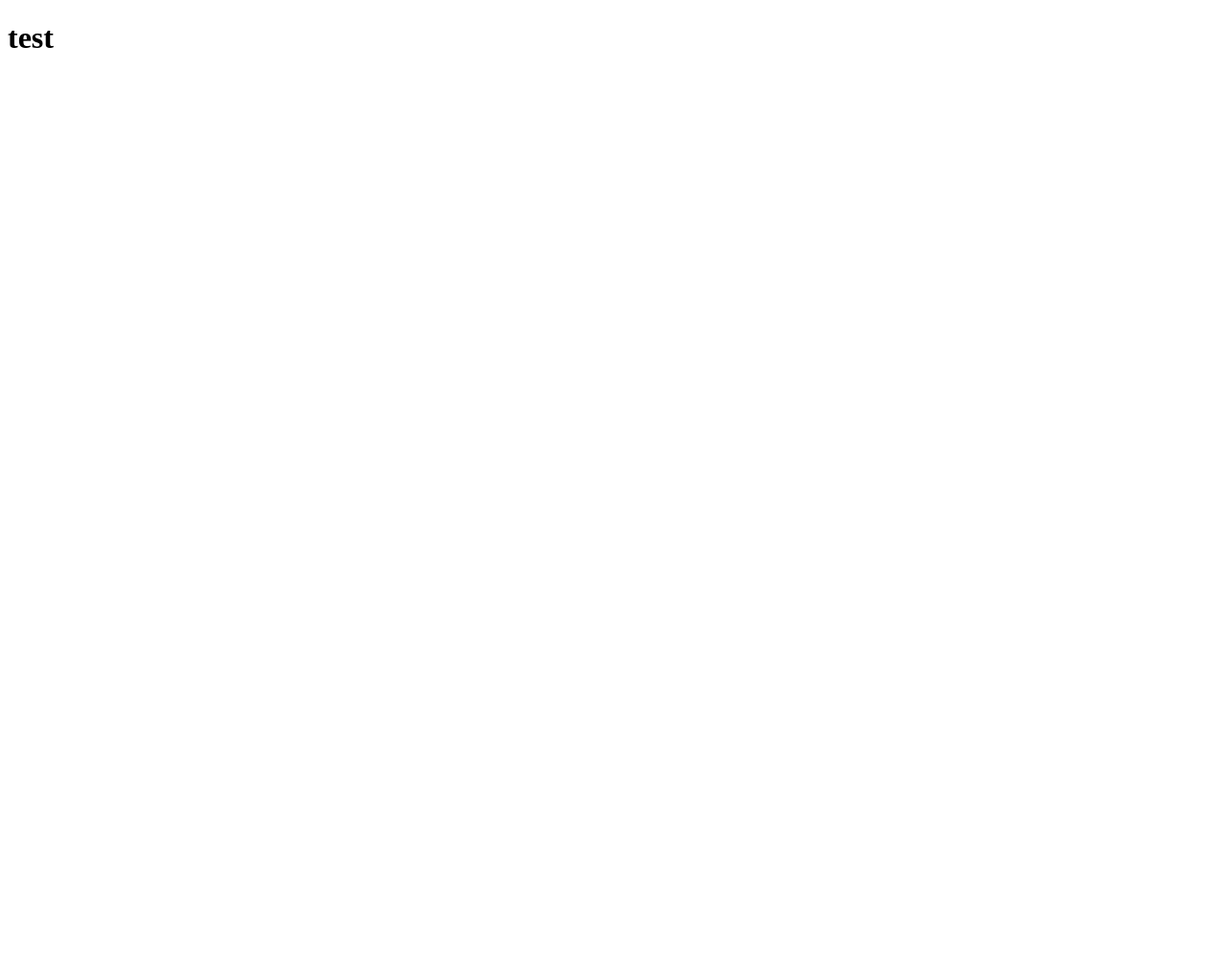
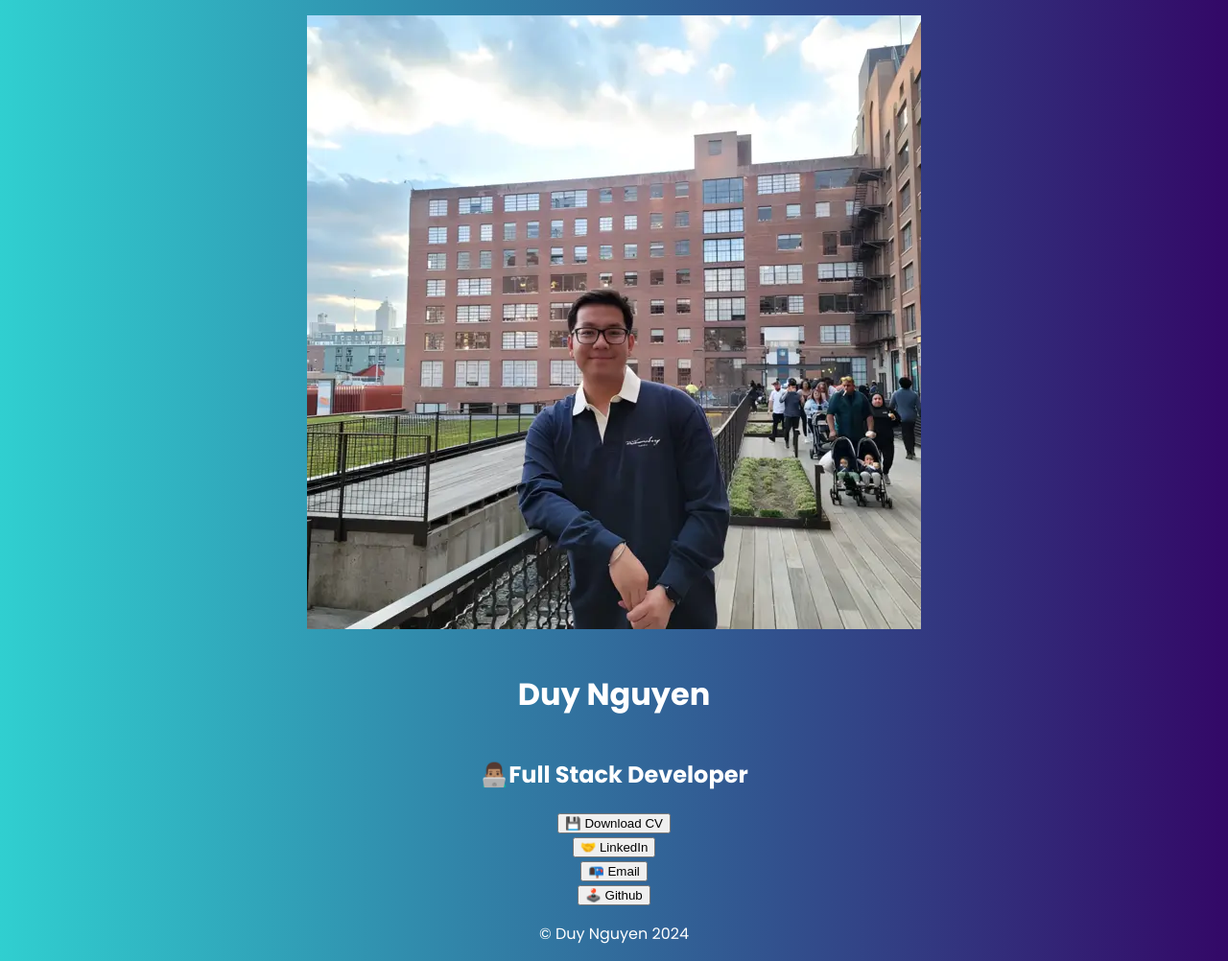
Before and after one commit to dnguye88/Linktree-Portfolio, a plain HTML site: page index.html in a window 1280 px wide. Shown: the whole page at 96% size. Before the commit the page ends 800 px from the top, so only its background shows below. Drawn offline with Linux system fonts and the light colour scheme.

Commit message:
1st commit

```diff
--- a/index.html
+++ b/index.html
@@ -2,12 +2,36 @@
 <html lang="en">
   <head>
     <link rel="stylesheet" href="style.css" />
+    <link rel="shortcut icon" href="./assets/favicon.ico" type="image/x-icon" />
     <script src="script.js"></script>
     <meta charset="UTF-8" />
     <meta name="viewport" content="width=device-width, initial-scale=1.0" />
     <title>Linktree Profile</title>
   </head>
   <body>
-    <h1>test</h1>
+    <header>
+      <figure>
+        <img src="./assets/andy-profile_1_640x640.png" alt="Duy Nguyen" />
+      </figure>
+      <h1>Duy Nguyen</h1>
+      <h2>👨🏽‍💻Full Stack Developer</h2>
+    </header>
+    <main>
+      <a href="./assets/Duy_Resume.pdf">
+        <button>💾 Download CV</button>
+      </a>
+      <a href="https://www.linkedin.com/in/duydinhnguyen/">
+        <button>🤝 LinkedIn</button>
+      </a>
+      <a href="mailto:duy.acefsa@gmail.com">
+        <button>📭 Email</button>
+      </a>
+      <a href="https://github.com/dnguye88">
+        <button>🕹️ Github</button>
+      </a>
+    </main>
+    <footer>
+      <p>&copy Duy Nguyen 2024</p>
+    </footer>
   </body>
 </html>
--- a/style.css
+++ b/style.css
@@ -0,0 +1,17 @@
+@import url("https://fonts.googleapis.com/css2?family=Poppins:wght@400;500;700&display=swap");
+
+body,
+header,
+main {
+  display: flex;
+  flex-direction: column;
+  align-items: center;
+}
+
+body {
+  font-family: "Poppins", sans-serif;
+  color: white;
+  background: linear-gradient(to right, #30cfd0, #330867);
+  margin: 0;
+  height: 100vh;
+}
```
Also changed, not shown: assets/andy-profile_1_640x640.png (added), assets/favicon.ico (added), assets/profile 1.jpg (added), assets/snow_1_50.jpg (added), 1 other file.
